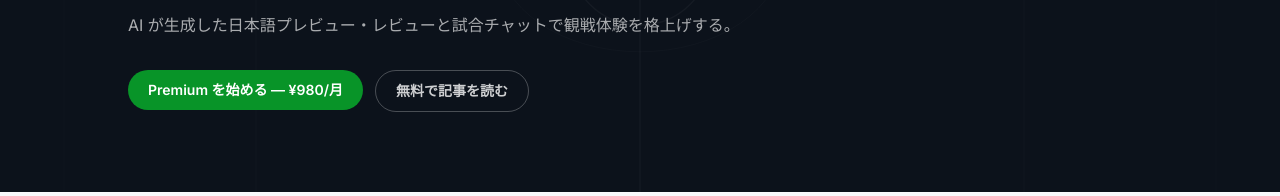
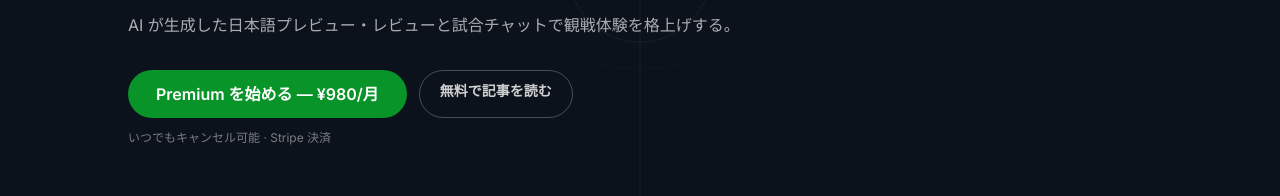
Before and after one commit to Gosshi/tryline, a Next.js app: page /pricing in a window 1280 px wide. Shown: the part 341-537 px from the top of the page. Built offline with nearby package versions, Linux system fonts and the light colour scheme; no server answers; the database is empty.

Commit message:
Feat: pricing CTA prominence

```diff
--- a/app/pricing/page.tsx
+++ b/app/pricing/page.tsx
@@ -102,6 +102,9 @@
               無料で記事を読む
             </Link>
           </div>
+          <p className="mt-3 text-xs text-white/45">
+            いつでもキャンセル可能 · Stripe 決済
+          </p>
         </div>
       </section>
 
--- a/app/pricing/pricing-form.tsx
+++ b/app/pricing/pricing-form.tsx
@@ -48,10 +48,10 @@
       >
         <button
           className={[
-            "rounded-full bg-[var(--color-accent)] text-sm font-semibold text-white transition-opacity hover:opacity-90 focus:outline-none focus-visible:ring-2",
+            "rounded-full bg-[var(--color-accent)] font-semibold text-white transition-opacity hover:opacity-90 focus:outline-none focus-visible:ring-2",
             variant === "hero"
-              ? "px-5 py-2.5 focus-visible:ring-white"
-              : "px-4 py-2 focus-visible:ring-[var(--color-accent)]",
+              ? "px-7 py-3 text-base focus-visible:ring-white"
+              : "px-4 py-2 text-sm focus-visible:ring-[var(--color-accent)]",
           ].join(" ")}
           type="submit"
         >
```
Also changed, not shown: 1 other file (tests, documents, lock files or other folders).
